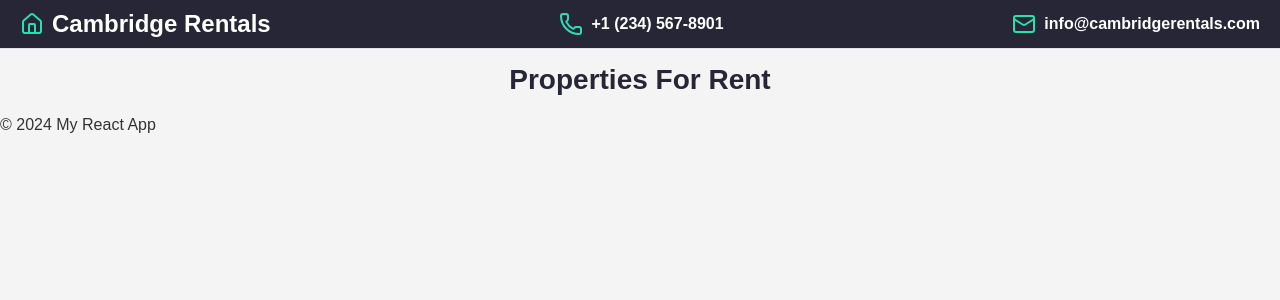
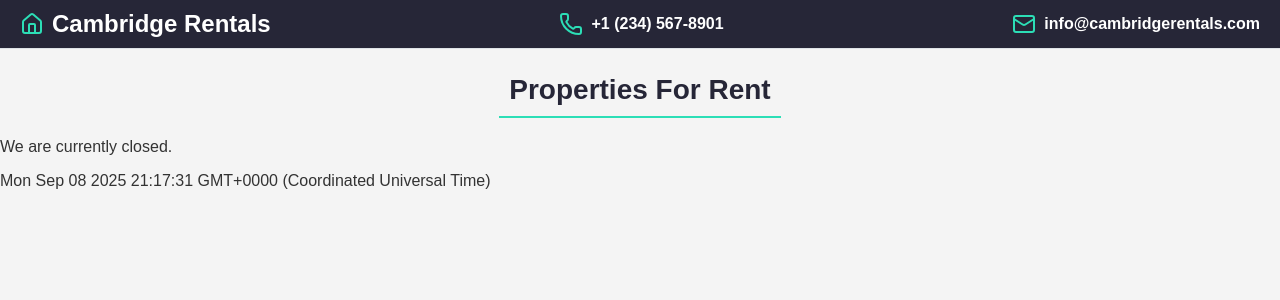
Before and after one commit to BadrAlioui/learn-react, a React (Vite) app in the folder react-project/: page / in a window 1280 px wide. Shown: the top 300 px of the page. Built offline with nearby package versions, Linux system fonts and the light colour scheme.

Commit message:
Buildint the footer

```diff
--- a/react-project/src/components/Footer/Footer.jsx
+++ b/react-project/src/components/Footer/Footer.jsx
@@ -1,9 +1,19 @@
 import './Footer.css'
 
 const Footer = () => {
+    const openingHours = 9;
+    const closingHours = 7;
+    const now = new Date();
+    const currentHour = now.getHours();
+    const currentDay = now.getDay();
+    const isWeekDay = currentDay >= 1 && currentDay <= 6;
+    const isOpen = isWeekDay && currentHour >= openingHours && currentHour < closingHours;
     return (
         <footer>
-            <p>&copy; 2024 My React App</p>
+
+            {currentHour < openingHours || currentHour >= closingHours ? <p>We are currently closed.</p> : <p>Welcome to our website!</p>}
+            <p>{now.toString()}</p>
+
         </footer>
     );
 }
--- a/react-project/src/components/Title/Title.css
+++ b/react-project/src/components/Title/Title.css
@@ -6,4 +6,8 @@
 .title-section h1 {
   font-size: 1.75rem;
   color: #262637;
+  border-bottom: 0.125rem solid #2cdeb6;
+  display: inline-block;
+  padding: 0.625rem;
+  margin: 0;
 }
```
